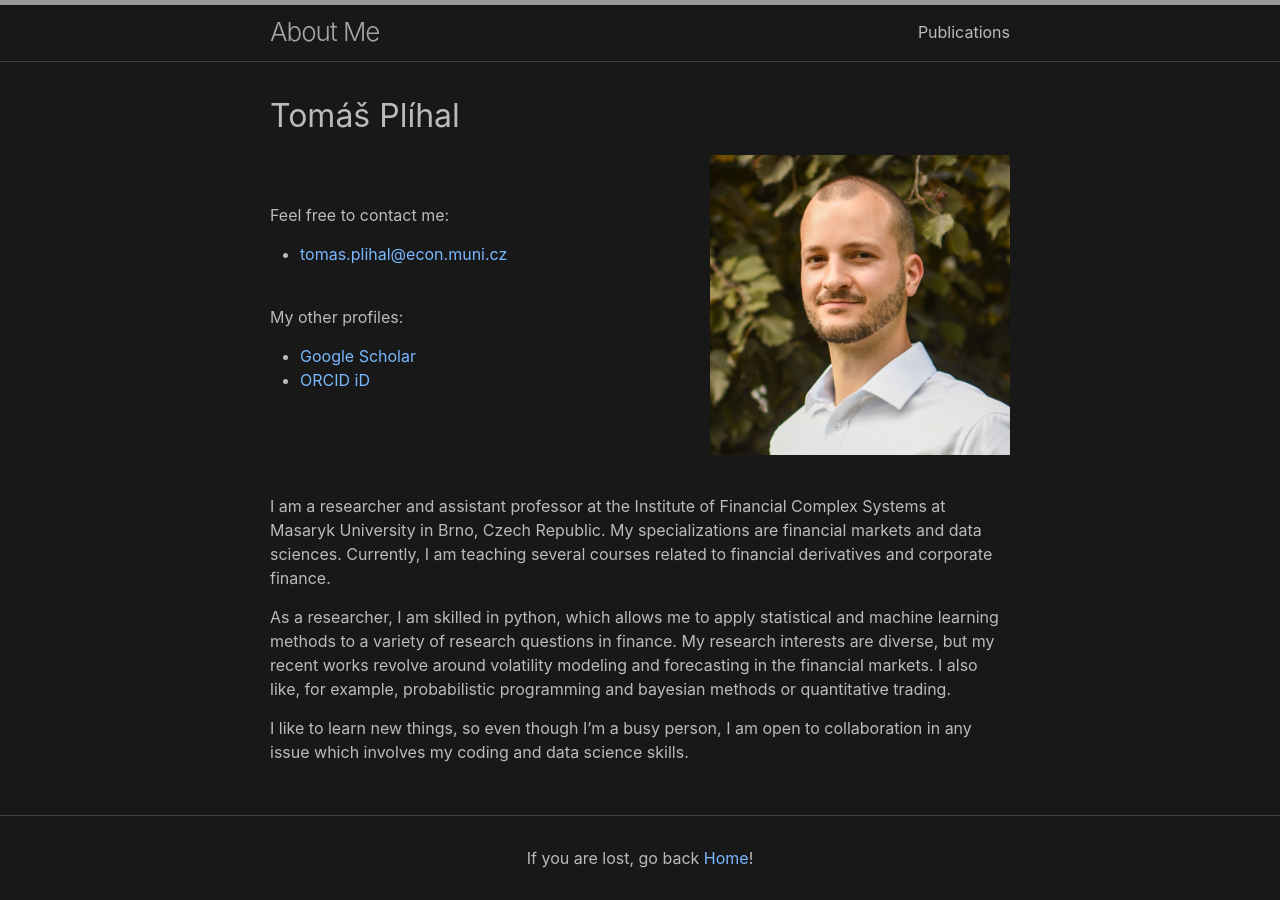
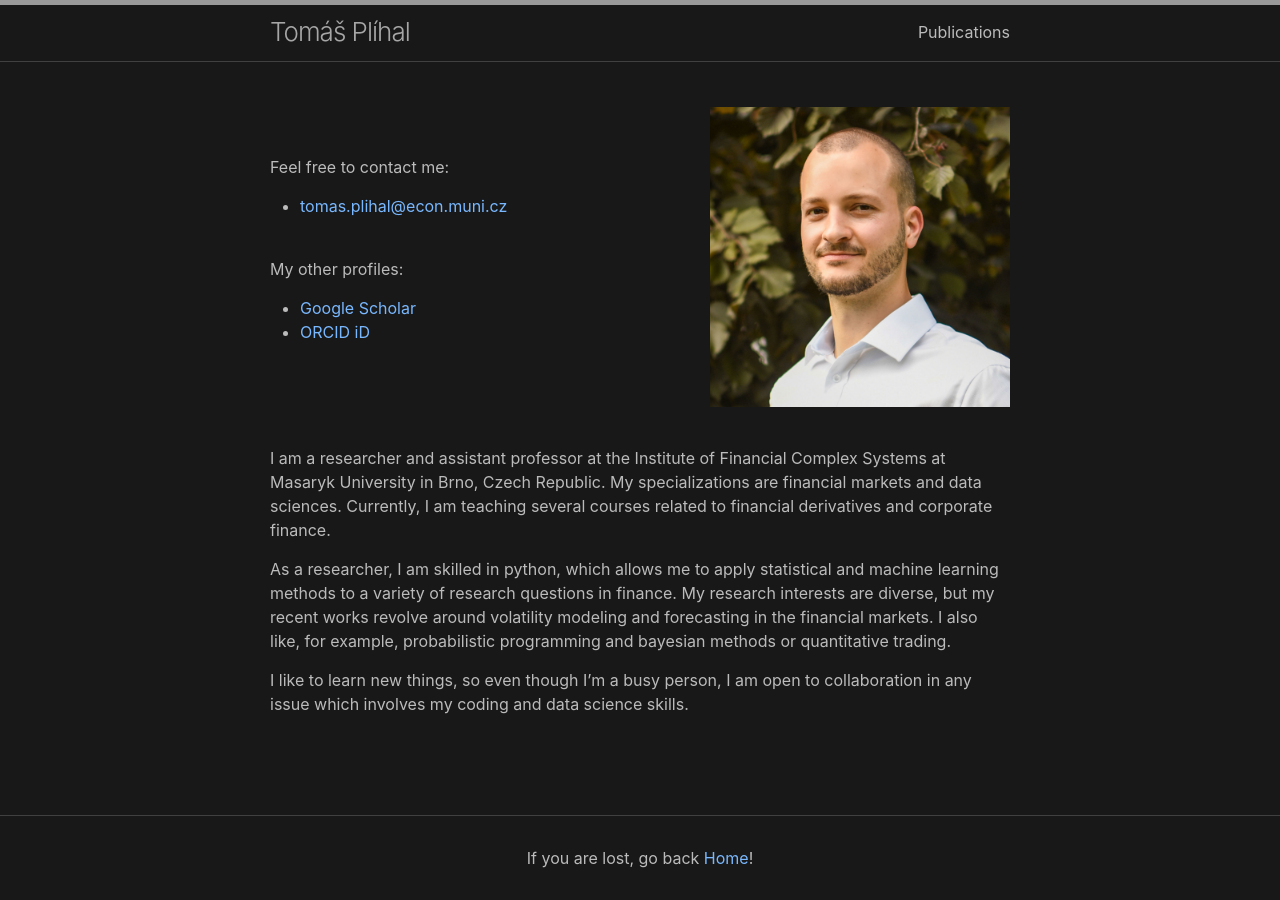
Before and after one commit to tomasplihal/personal_website, a Jekyll site: the page built from index.md, in a window 1280 px wide. Built offline with Jekyll 4.4.1, drawn with Linux system fonts in a browser that asks for light colours.

Commit message:
Change home page title

```diff
--- a/_config.yml
+++ b/_config.yml
@@ -1,4 +1,4 @@
-title: About Me
+title: Tomáš Plíhal
 author:
   name: Tomáš Plíhal
   email: tomas.plihal@econ.muni.cz
--- a/_layouts/home.html
+++ b/_layouts/home.html
@@ -3,9 +3,9 @@ layout: default
 ---
 
 <div class="home">
-  {%- if page.title -%}
+  {% comment %} {%- if page.title -%}
     <h1 class="page-heading">{{ page.title }}</h1>
-  {%- endif -%}
+  {%- endif -%} {% endcomment %}
 
   {{ content }}
 
```
